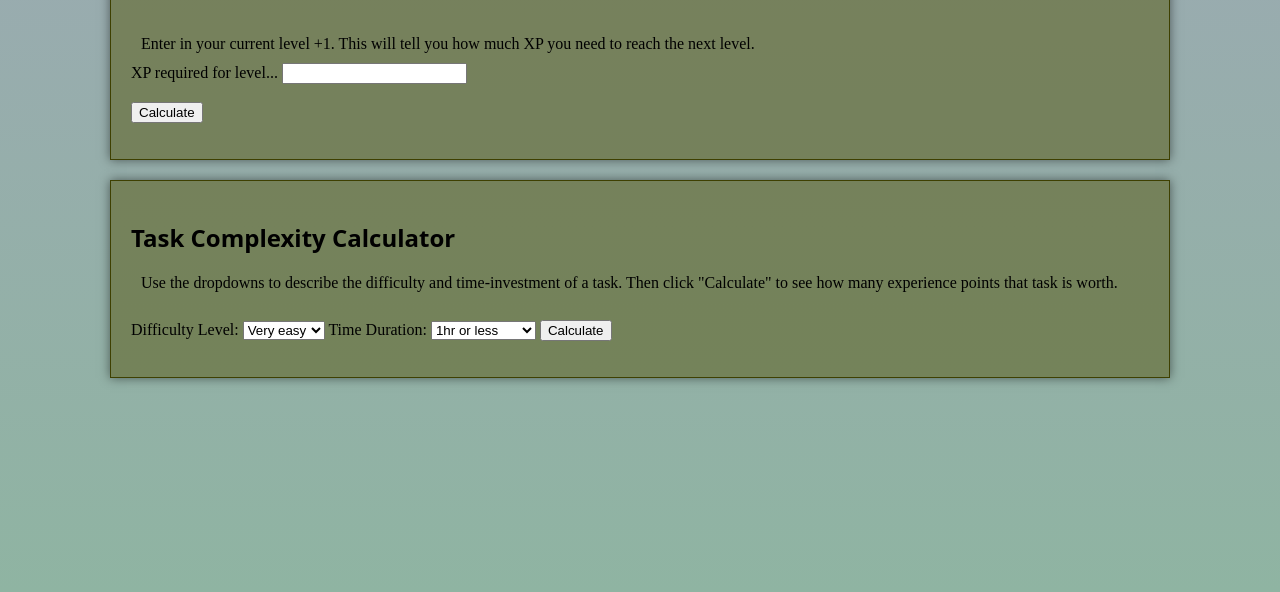
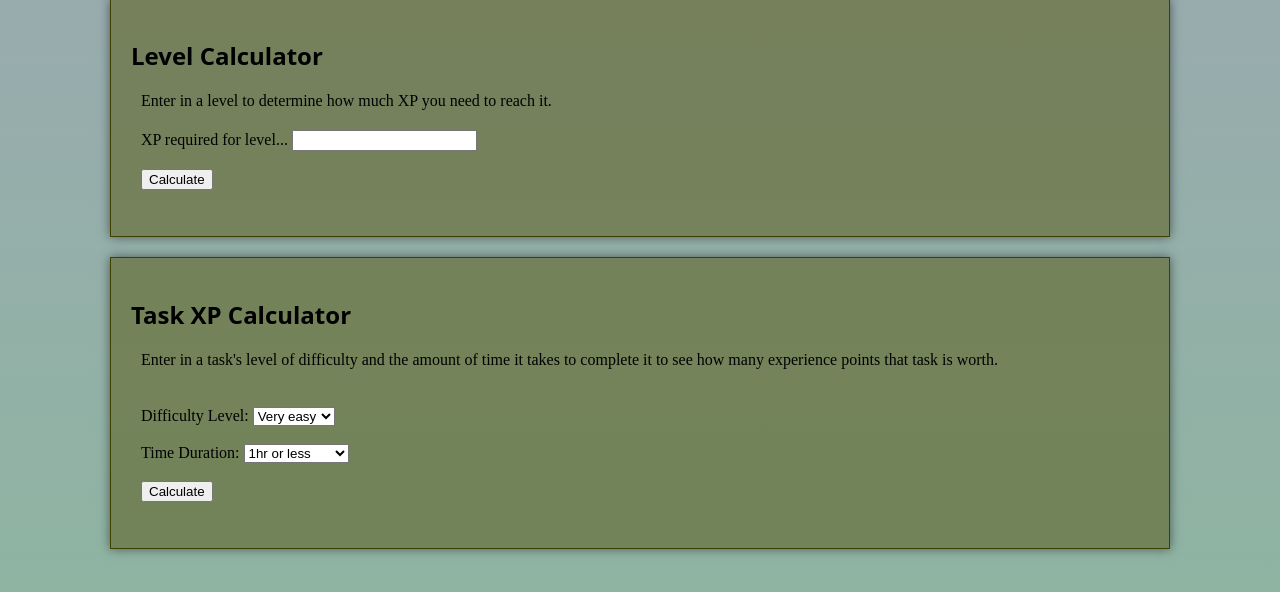
Before and after one commit to Messinground/TomeOfHeroes, a plain HTML site: page xp-calculator.html in a window 1280 px wide. Shown: the part 208-800 px from the top of the page. Drawn offline with nearby package versions, Linux system fonts and the light colour scheme; a web font is replaced by a local one.

Commit message:
Update xp-calculator.html

```diff
--- a/xp-calculator.html
+++ b/xp-calculator.html
@@ -25,13 +25,13 @@
 
 
     <div class="container">
+        <h1>XP Calculators</h1>
         <div class="section">
-            <h2>XP Calculator</h2>
-            <p>This is a long game designed to last over the course of years. The cost to level up will gradually steepen as you progress. The maximum possible level is 120.</p>
-            <br>
-            <p>Enter in your current level +1. This will tell you how much XP you need to reach the next level.</p>
+            <h2>Level Calculator</h2>
 
-            <form>
+            <p>Enter in a level to determine how much XP you need to reach it.</p>
+            <p>
+            <form style="padding: 10px;">
                 <label for="x">XP required for level... </label>
                 <input type="text" id="x" name="x"><br><br>
                 <input type="button" value="Calculate" onclick="solveEquation()">
@@ -50,7 +50,7 @@
         </div>
 
         <div class="section">
-            <h2>Task Complexity Calculator</h1>
+            <h2>Task XP Calculator</h1>
             <script>
                 // This function will get the selected values from the dropdowns and find the matching number from the table
                 function calculate() {
@@ -82,9 +82,9 @@
                     document.getElementById("Tresult").innerHTML = "Your task was worth: " + number + " Experience points!";
                 }
             </script>
-                <p>Use the dropdowns to describe the difficulty and time-investment of a task. Then click "Calculate" to see how many experience points that task is worth.</p>
+                <p>Enter in a task's level of difficulty and the amount of time it takes to complete it to see how many experience points that task is worth.</p>
                 <br>
-                <form>
+                <form style="padding: 10px;">
                     <label for="difficulty">Difficulty Level:</label>
                     <select id="difficulty" name="difficulty">
                         <option value="Very easy">Very easy</option>
@@ -93,6 +93,8 @@
                         <option value="Hard">Hard</option>
                         <option value="Very Hard">Very Hard</option>
                     </select>
+                    <br>
+                    <br>
                     <label for="time">Time Duration:</label>
                     <select id="time" name="time">
                         <option value="1hr or less">1hr or less</option>
@@ -101,6 +103,8 @@
                         <option value="Weeks">Weeks</option>
                         <option value="3+ months">3+ months</option>
                     </select>
+                    <br>
+                    <br>
                     <button type="button" onclick="calculate()">Calculate</button>
                 </form>
                 <p id="Tresult"></p>
```
